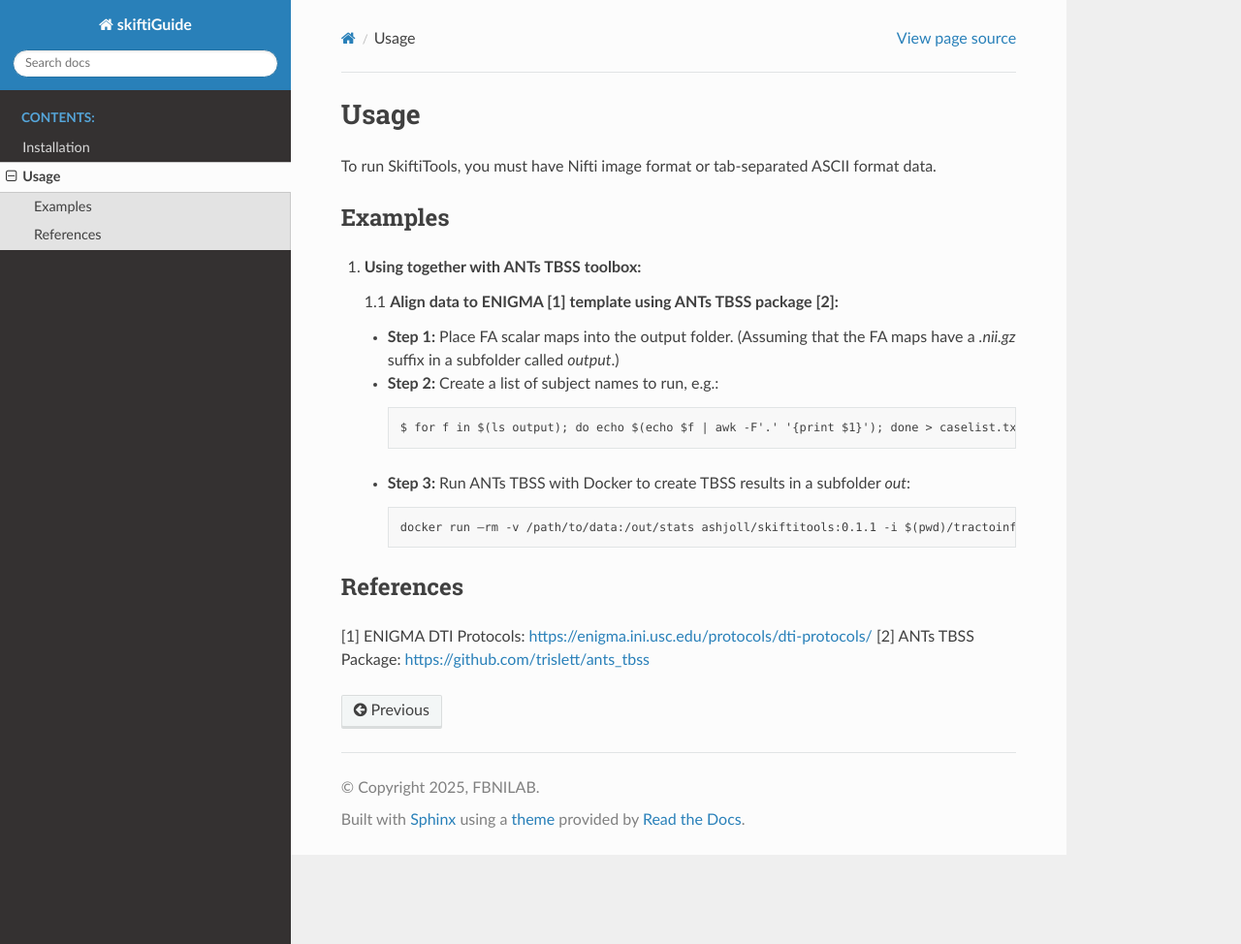
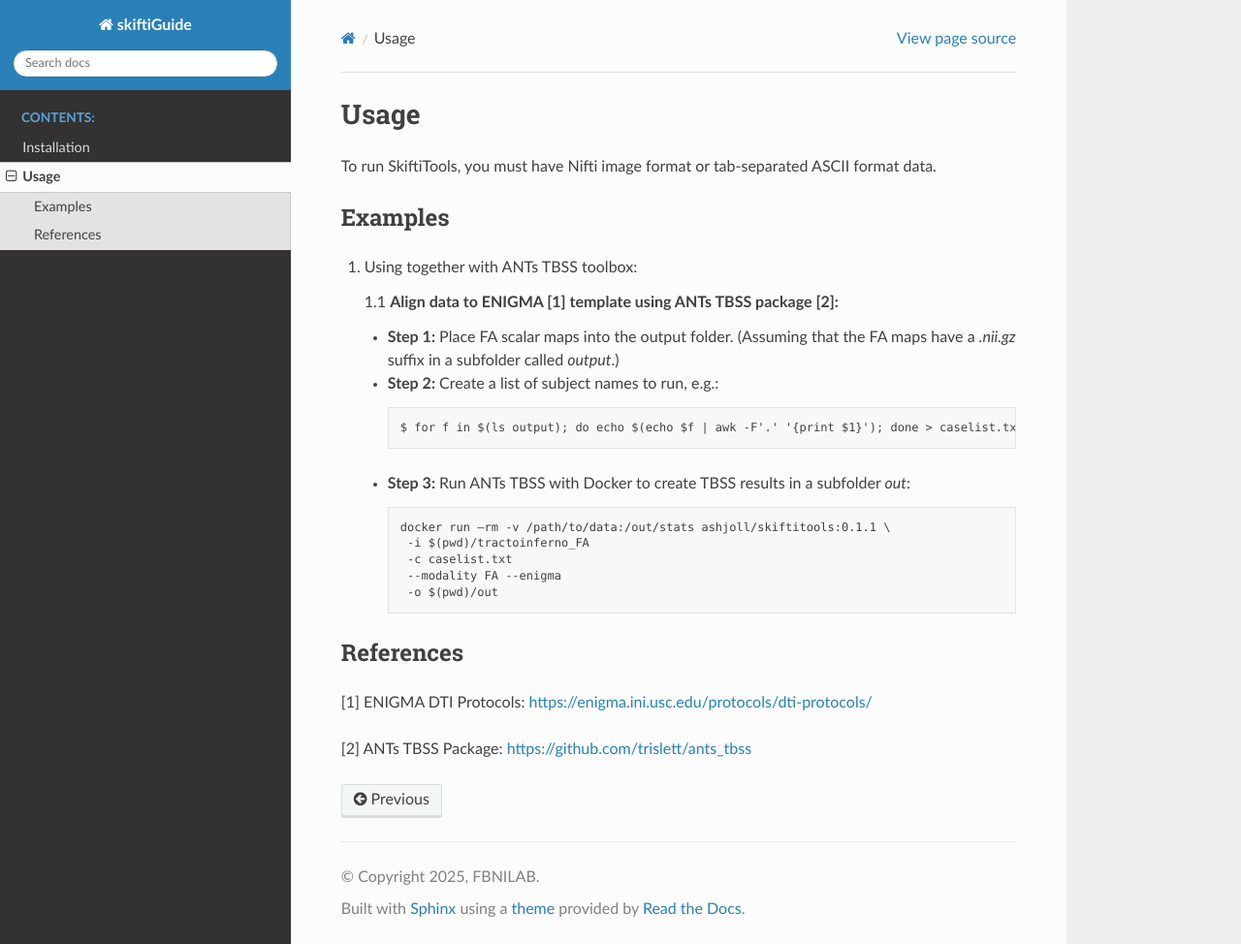
Before and after one commit to HKA07/skiftiGuide, a Sphinx documentation site: the page built from docs/usage.rst, in a window 1280 px wide and 974 px high. Shown: the whole window at 97% size. Built offline with Sphinx 7.4.7 and the Read the Docs theme 3.1.0, drawn with Linux system fonts in a browser that asks for light colours.

```diff
--- a/docs/usage.rst
+++ b/docs/usage.rst
@@ -7,7 +7,7 @@ To run SkiftiTools, you must have Nifti image format or tab-separated ASCII form
 Examples
 --------
 
-1. **Using together with ANTs TBSS toolbox:**
+1. Using together with ANTs TBSS toolbox:
 
    1.1 **Align data to ENIGMA [1] template using ANTs TBSS package [2]:**
 
@@ -23,10 +23,15 @@ Examples
 
      ::
 
-        docker run –rm -v /path/to/data:/out/stats ashjoll/skiftitools:0.1.1 -i $(pwd)/tractoinferno_FA -c caselist.txt --modality FA --enigma -o $(pwd)/out
+        docker run –rm -v /path/to/data:/out/stats ashjoll/skiftitools:0.1.1 \
+         -i $(pwd)/tractoinferno_FA
+         -c caselist.txt
+         --modality FA --enigma
+         -o $(pwd)/out
 
 References
 ----------
 
 [1] ENIGMA DTI Protocols: https://enigma.ini.usc.edu/protocols/dti-protocols/
+
 [2] ANTs TBSS Package: https://github.com/trislett/ants_tbss
```
